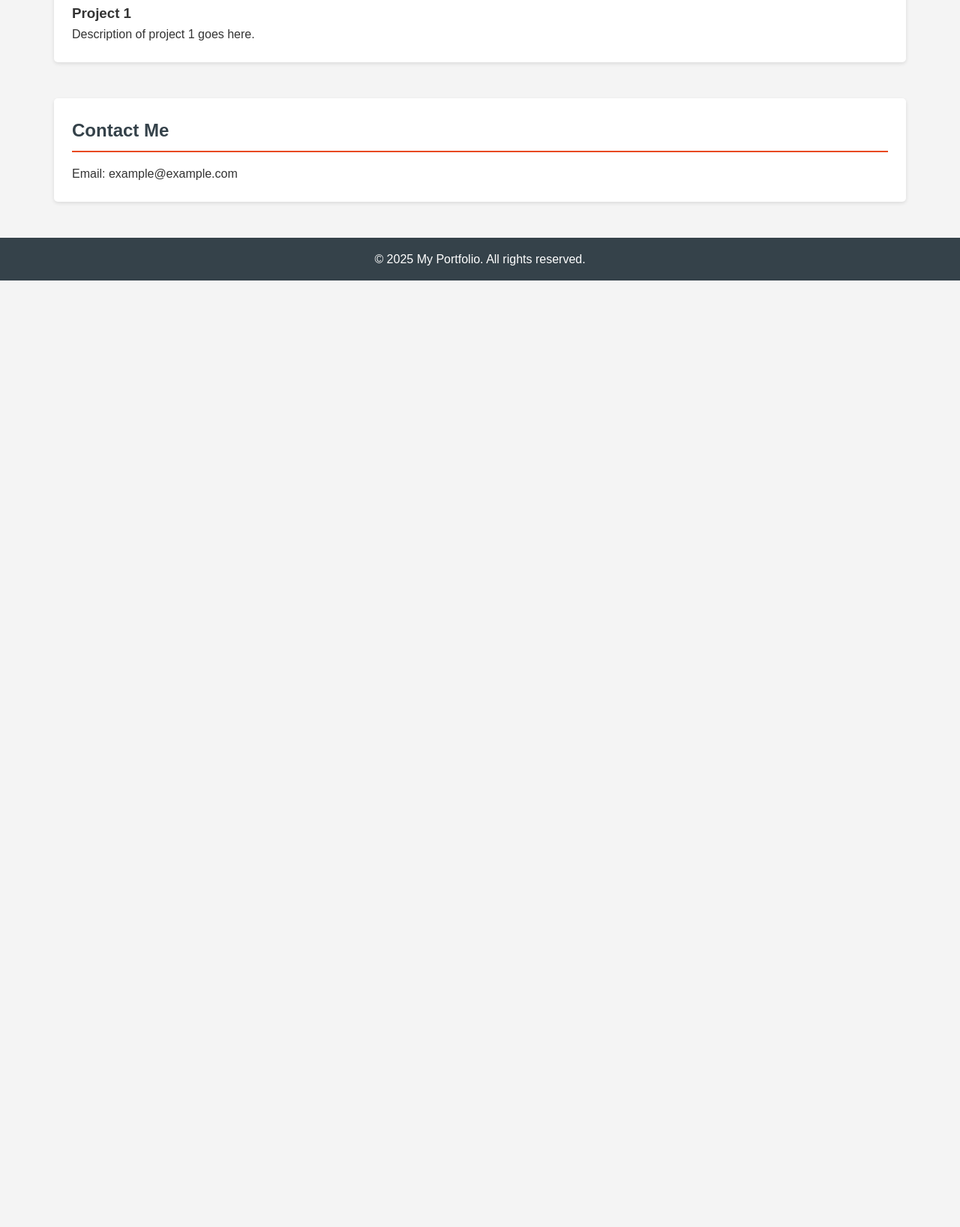
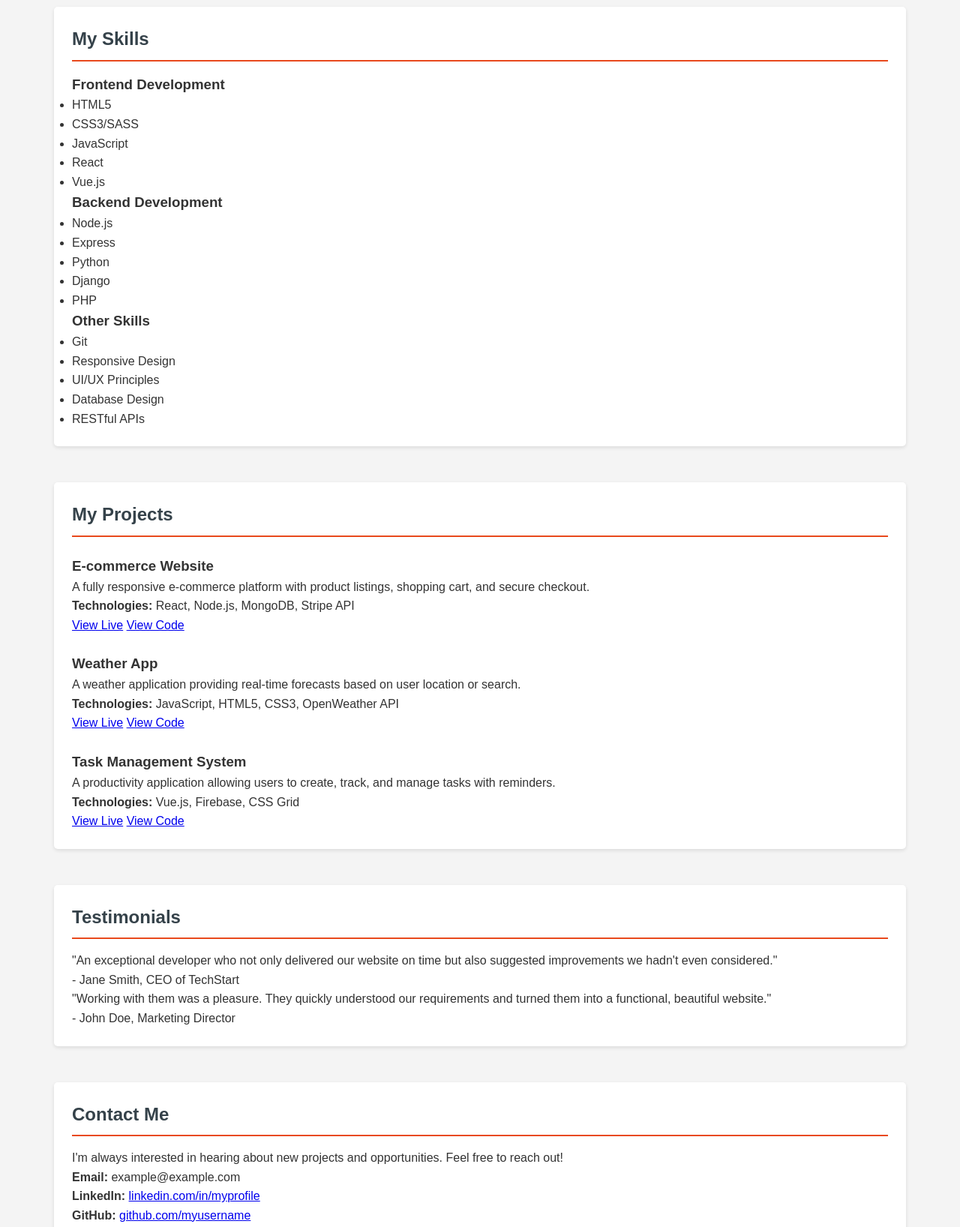
Before and after one commit to amithorakeri/my-personal-portfolio, a plain HTML site: page index.html in a window 1280 px wide. Shown: the part 436-2072 px from the top of the page at 75% size. Before the commit the page ends 810 px from the top, so only its background shows below. Drawn offline with Linux system fonts and the light colour scheme.

Commit message:
Add additional content to portfolio page

```diff
--- a/index.html
+++ b/index.html
@@ -12,7 +12,9 @@
         <nav>
             <ul>
                 <li><a href="#about">About</a></li>
+                <li><a href="#skills">Skills</a></li>
                 <li><a href="#projects">Projects</a></li>
+                <li><a href="#testimonials">Testimonials</a></li>
                 <li><a href="#contact">Contact</a></li>
             </ul>
         </nav>
@@ -21,20 +23,112 @@
     <main>
         <section id="about">
             <h2>About Me</h2>
-            <p>Hello! I'm a passionate developer who loves creating beautiful and functional websites.</p>
+            <div class="profile-container">
+                <div class="profile-image">
+                    <!-- Placeholder for profile image -->
+                    <div class="image-placeholder">Profile Photo</div>
+                </div>
+                <div class="profile-text">
+                    <p>Hello! I'm a passionate web developer with over 5 years of experience creating beautiful and functional websites.</p>
+                    <p>My journey in tech began when I built my first website at age 16. Since then, I've worked with various organizations to create digital experiences that delight users and achieve business goals.</p>
+                    <p>When I'm not coding, you can find me hiking in the mountains or experimenting with new recipes in the kitchen.</p>
+                </div>
+            </div>
+        </section>
+
+        <section id="skills">
+            <h2>My Skills</h2>
+            <div class="skills-container">
+                <div class="skill-category">
+                    <h3>Frontend Development</h3>
+                    <ul class="skills-list">
+                        <li>HTML5</li>
+                        <li>CSS3/SASS</li>
+                        <li>JavaScript</li>
+                        <li>React</li>
+                        <li>Vue.js</li>
+                    </ul>
+                </div>
+                <div class="skill-category">
+                    <h3>Backend Development</h3>
+                    <ul class="skills-list">
+                        <li>Node.js</li>
+                        <li>Express</li>
+                        <li>Python</li>
+                        <li>Django</li>
+                        <li>PHP</li>
+                    </ul>
+                </div>
+                <div class="skill-category">
+                    <h3>Other Skills</h3>
+                    <ul class="skills-list">
+                        <li>Git</li>
+                        <li>Responsive Design</li>
+                        <li>UI/UX Principles</li>
+                        <li>Database Design</li>
+                        <li>RESTful APIs</li>
+                    </ul>
+                </div>
+            </div>
         </section>
 
         <section id="projects">
             <h2>My Projects</h2>
-            <div class="project">
-                <h3>Project 1</h3>
-                <p>Description of project 1 goes here.</p>
+            <div class="projects-container">
+                <div class="project">
+                    <h3>E-commerce Website</h3>
+                    <p>A fully responsive e-commerce platform with product listings, shopping cart, and secure checkout.</p>
+                    <p><strong>Technologies:</strong> React, Node.js, MongoDB, Stripe API</p>
+                    <div class="project-links">
+                        <a href="#" class="button">View Live</a>
+                        <a href="#" class="button">View Code</a>
+                    </div>
+                </div>
+
+                <div class="project">
+                    <h3>Weather App</h3>
+                    <p>A weather application providing real-time forecasts based on user location or search.</p>
+                    <p><strong>Technologies:</strong> JavaScript, HTML5, CSS3, OpenWeather API</p>
+                    <div class="project-links">
+                        <a href="#" class="button">View Live</a>
+                        <a href="#" class="button">View Code</a>
+                    </div>
+                </div>
+
+                <div class="project">
+                    <h3>Task Management System</h3>
+                    <p>A productivity application allowing users to create, track, and manage tasks with reminders.</p>
+                    <p><strong>Technologies:</strong> Vue.js, Firebase, CSS Grid</p>
+                    <div class="project-links">
+                        <a href="#" class="button">View Live</a>
+                        <a href="#" class="button">View Code</a>
+                    </div>
+                </div>
+            </div>
+        </section>
+
+        <section id="testimonials">
+            <h2>Testimonials</h2>
+            <div class="testimonials-container">
+                <div class="testimonial">
+                    <p class="quote">"An exceptional developer who not only delivered our website on time but also suggested improvements we hadn't even considered."</p>
+                    <p class="author">- Jane Smith, CEO of TechStart</p>
+                </div>
+                <div class="testimonial">
+                    <p class="quote">"Working with them was a pleasure. They quickly understood our requirements and turned them into a functional, beautiful website."</p>
+                    <p class="author">- John Doe, Marketing Director</p>
+                </div>
             </div>
         </section>
 
         <section id="contact">
             <h2>Contact Me</h2>
-            <p>Email: example@example.com</p>
+            <p>I'm always interested in hearing about new projects and opportunities. Feel free to reach out!</p>
+            <div class="contact-info">
+                <p><strong>Email:</strong> example@example.com</p>
+                <p><strong>LinkedIn:</strong> <a href="#">linkedin.com/in/myprofile</a></p>
+                <p><strong>GitHub:</strong> <a href="#">github.com/myusername</a></p>
+            </div>
         </section>
     </main>
 
```
